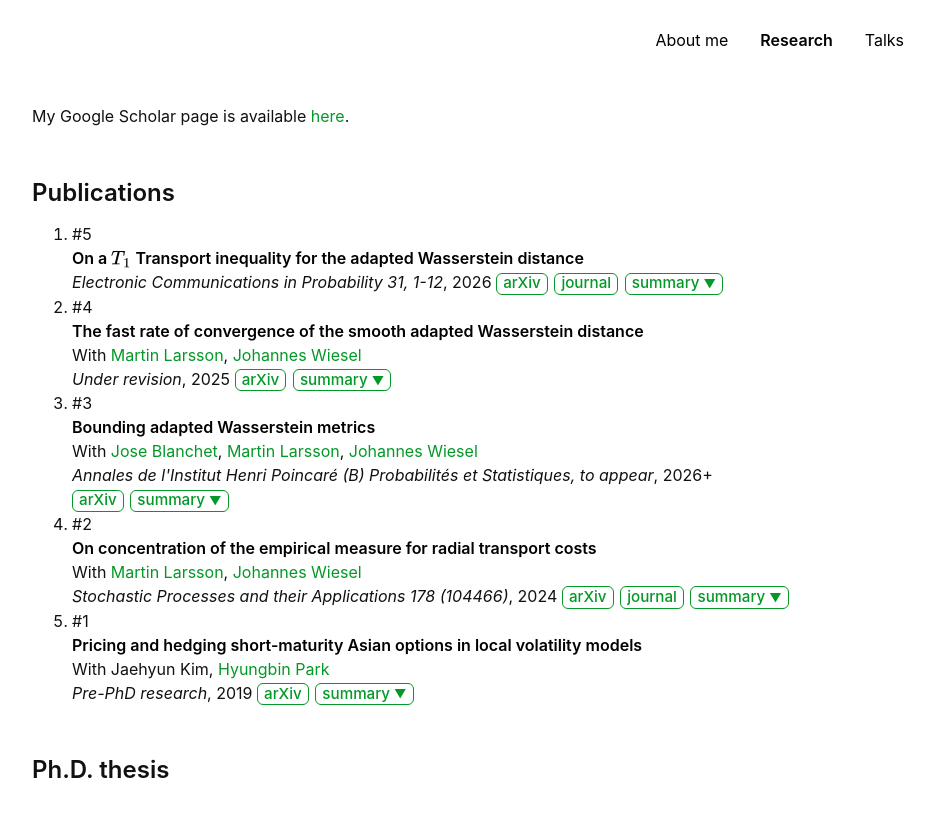
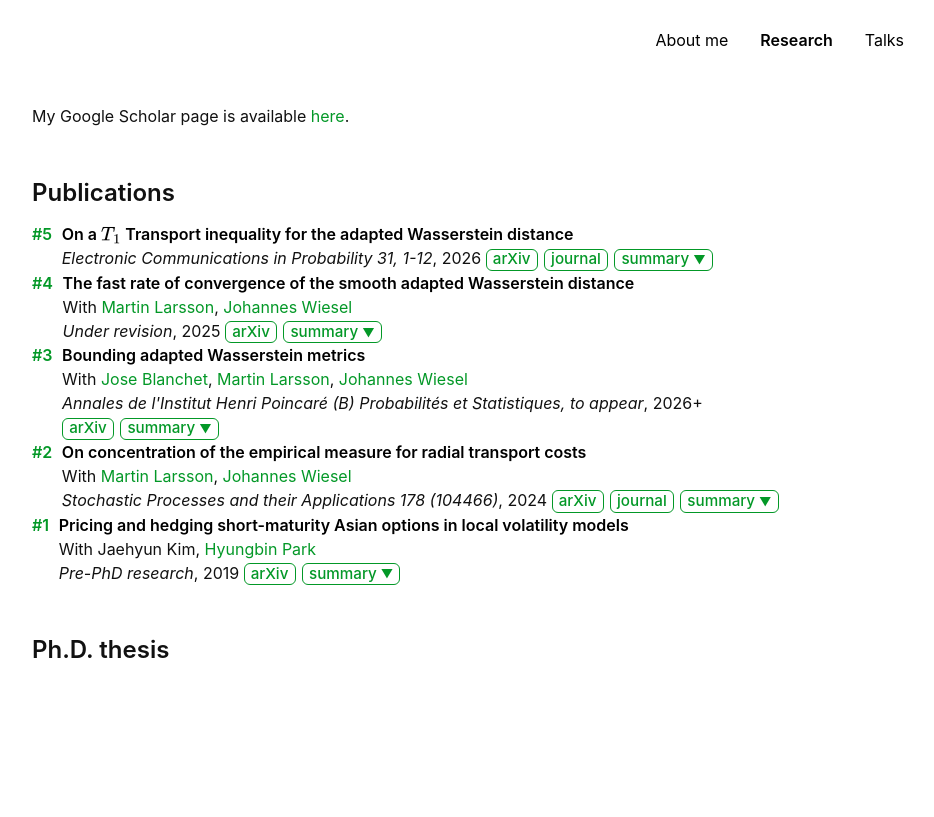
Before and after one commit to Jonghwap/Jonghwap.github.io, a Jekyll site: the page built from research.md, in a window 1280 px wide. Shown: the top 817 px of the page, without its empty margins (208-1142 px from the left). Built offline with Jekyll 4.4.1, drawn with Linux system fonts in a browser that asks for light colours; a style sheet for code colours, icons or effects is not loaded.

Commit message:
Update minimal-light-no-dark-mode.scss

```diff
--- a/_sass/minimal-light-no-dark-mode.scss
+++ b/_sass/minimal-light-no-dark-mode.scss
@@ -243,6 +243,24 @@ a {
 
 a:hover {
   color:#02661E
+}
+
+.publication-list {
+  list-style: none;
+  padding-left: 0;
+  margin-left: 0;
+}
+
+.publication-entry {
+  display: flex;
+  align-items: flex-start;
+  gap: 0.6rem;
+}
+
+.publication-rank {
+  color: #039827;
+  font-weight: 600;
+  flex-shrink: 0;
 }
 
 
```
